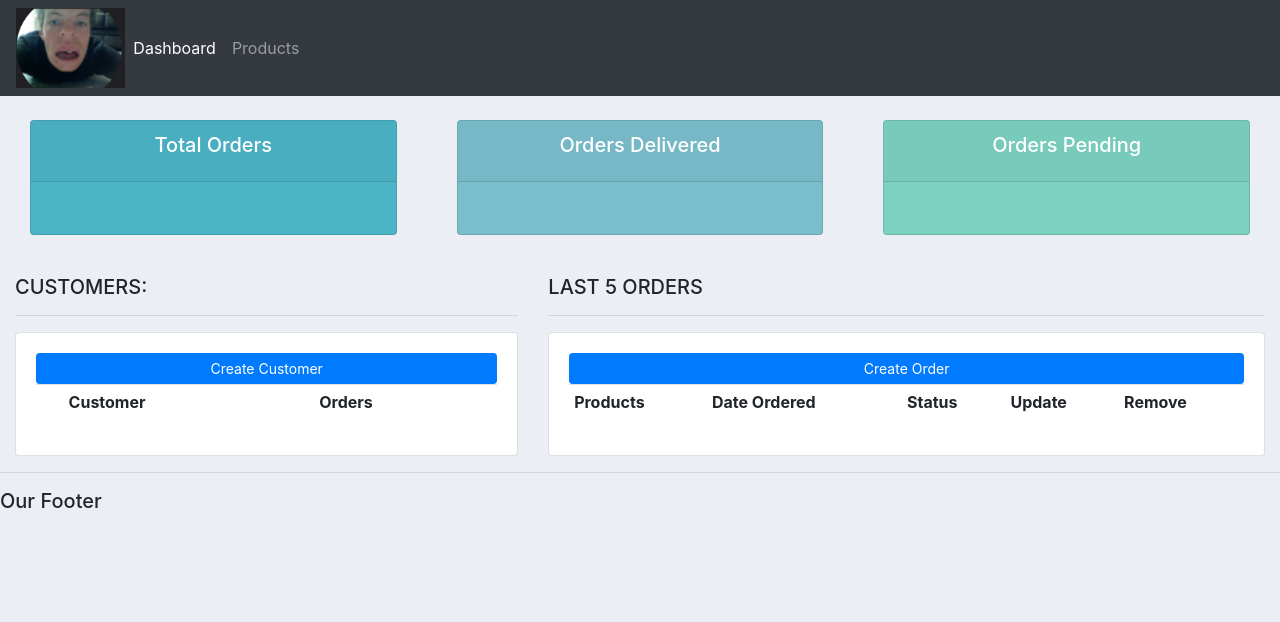
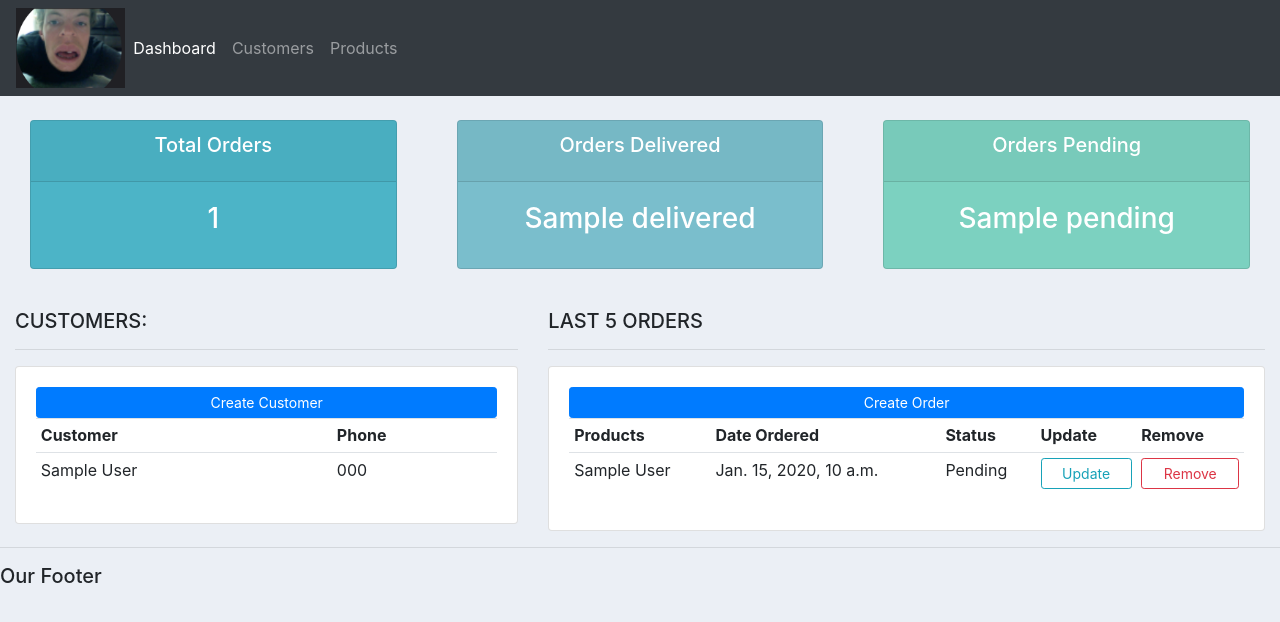
Before and after one commit to krsnamara/djangoCRM, a Django app: template accounts/templates/accounts/dashboard.html in a window 1280 px wide. Shown: the top 622 px of the page. Run offline with Django 4.2, Linux system fonts and the light colour scheme; tables that the repository leaves empty hold one stand-in row (values such as "Sample post"); the template is opened without the code that fills it: values that come from a table or form of the project are taken from there, most other values are stand-ins (such as "Sample title", 1, 10 or a date in 2020); lists and menus that the app fills with data are empty.

Commit message:
connecting the dashboard to db. WIP dynamic customer page

```diff
--- a/accounts/templates/accounts/dashboard.html
+++ b/accounts/templates/accounts/dashboard.html
@@ -11,10 +11,15 @@
       <a class="btn btn-primary btn-sm btn-block" href=""> Create Customer</a>
       <table class="table table-sm">
         <tr>
-          <th></th>
           <th>Customer</th>
-          <th>Orders</th>
+          <th>Phone</th>
         </tr>
+        {% for customer in customers %}
+        <tr>
+          <td>{{customer.name}}</td>
+          <td>{{customer.phone}}</td>
+        </tr>
+        {% endfor %}
       </table>
     </div>
   </div>
@@ -32,6 +37,22 @@
           <th>Update</th>
           <th>Remove</th>
         </tr>
+
+        {% for order in orders %}
+        <tr>
+          <td>{{order.product}}</td>
+          <td>{{order.date_created}}</td>
+          <td>{{order.status}}</td>
+          <td>
+            <a href="" class="btn btn-outline-info btn-sm btn-block">Update</a>
+          </td>
+          <td>
+            <a href="" class="btn btn-outline-danger btn-sm btn-block"
+              >Remove</a
+            >
+          </td>
+        </tr>
+        {% endfor %}
       </table>
     </div>
   </div>
--- a/accounts/templates/accounts/navbar.html
+++ b/accounts/templates/accounts/navbar.html
@@ -18,6 +18,9 @@
         <a class="nav-link" href="#">Dashboard</a>
       </li>
       <li class="nav-item">
+        <a class="nav-link" href="#">Customers</a>
+      </li>
+      <li class="nav-item">
         <a class="nav-link" href="#">Products</a>
       </li>
     </ul>
--- a/accounts/templates/accounts/status.html
+++ b/accounts/templates/accounts/status.html
@@ -7,7 +7,7 @@
           <h5 class="card-title">Total Orders</h5>
         </div>
         <div class="card-body">
-          <h3 class="card-title"></h3>
+          <h3 class="card-title">{{total_orders}}</h3>
         </div>
       </div>
     </div>
@@ -20,7 +20,7 @@
           <h5 class="card-title">Orders Delivered</h5>
         </div>
         <div class="card-body">
-          <h3 class="card-title"></h3>
+          <h3 class="card-title">{{delivered}}</h3>
         </div>
       </div>
     </div>
@@ -33,7 +33,7 @@
           <h5 class="card-title">Orders Pending</h5>
         </div>
         <div class="card-body">
-          <h3 class="card-title"></h3>
+          <h3 class="card-title">{{pending}}</h3>
         </div>
       </div>
     </div>
--- a/accounts/urls.py
+++ b/accounts/urls.py
@@ -4,5 +4,5 @@ from . import views
 urlpatterns = [
     path("", views.home, name="home"),
     path("products/", views.products, name="products"),
-    path("customer/", views.customer, name="customer"),
+    path("customer/<str:pk_test>/", views.customer, name="customer"),
 ]
```
Also changed, not shown: accounts/templates/accounts/products.html (+8 -0 lines), accounts/views.py (+21 -4 lines).
